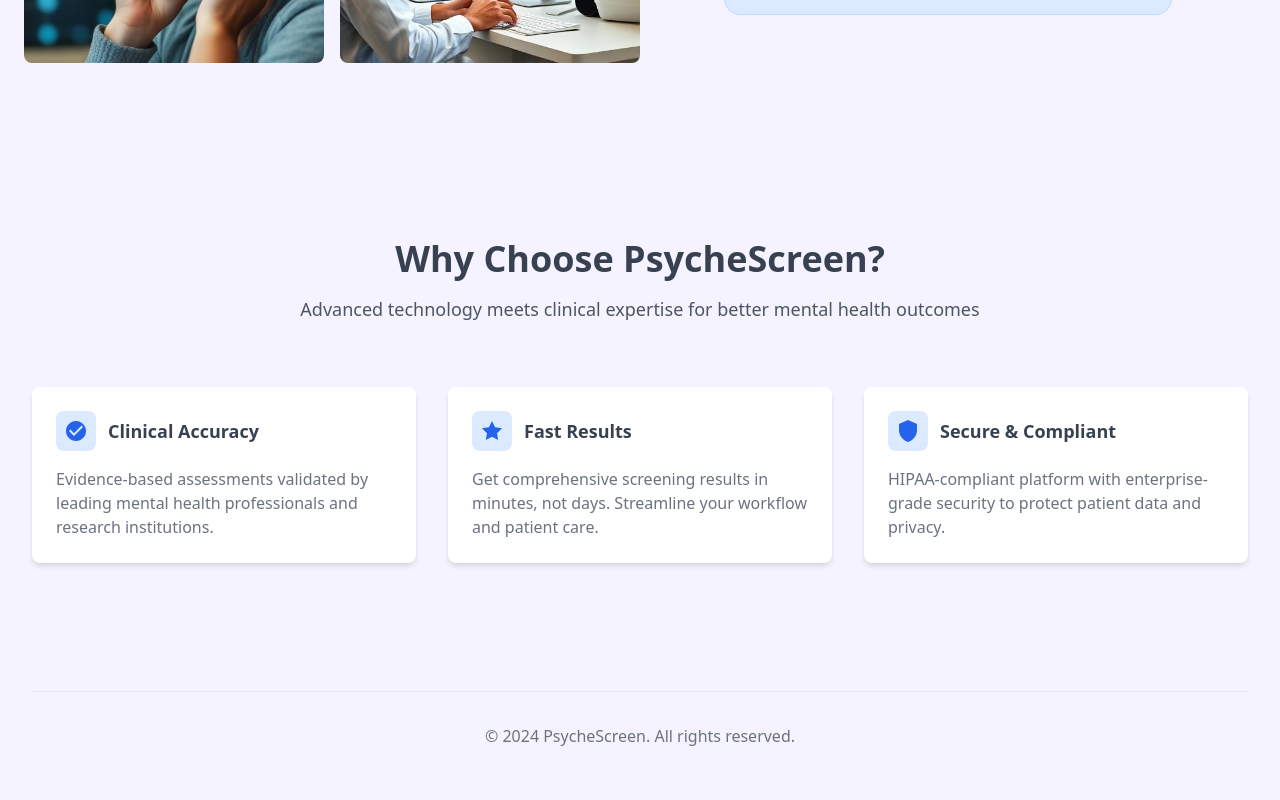
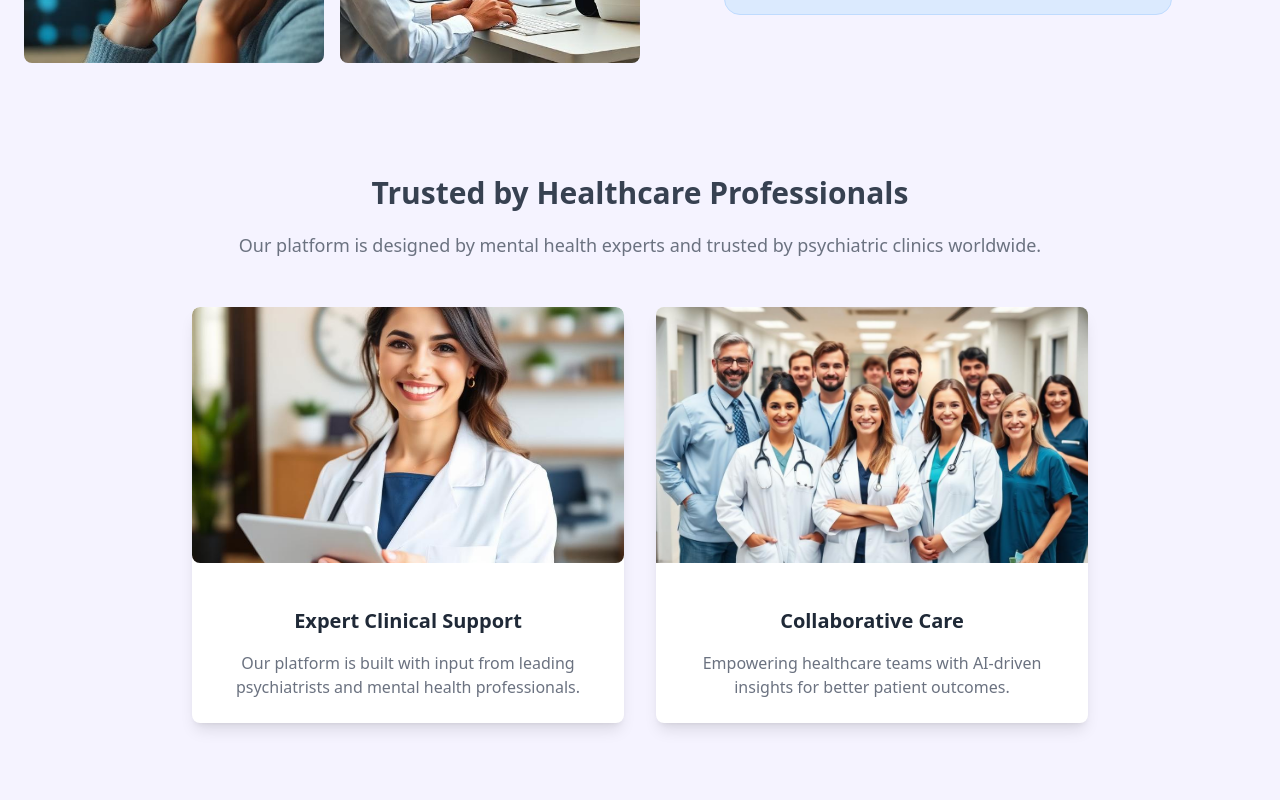
Before and after one commit to Mahsa-Tb88/PsycheScreen-, a React (Vite) app: page / in a window 1280 px wide. Shown: the part 3200-4000 px from the top of the page. Built offline with nearby package versions, Linux system fonts and the light colour scheme.

Commit message:
add section

```diff
--- /dev/null
+++ b/src/components/Home/HealthCare.tsx
@@ -0,0 +1,49 @@
+export default function HealthCare() {
+  return (
+    <section className=" py-12 px-6">
+      <div className="max-w-4xl mx-auto text-center">
+        <h2 className="text-3xl font-semibold text-gray-700 mb-5">
+          Trusted by Healthcare Professionals
+        </h2>
+        <p className="text-lg text-gray-500 mb-12">
+          Our platform is designed by mental health experts and trusted by
+          psychiatric clinics worldwide.
+        </p>
+        <div className="grid grid-cols-1 md:grid-cols-2 gap-8">
+          <div className="bg-white  rounded-lg shadow-lg flex flex-col items-center overflow-hidden">
+            <img
+              src="/images/doctor-1.jpg"
+              alt="Expert Clinical Support "
+              className=" w-full h-64 object-cover rounded-lg mb-5"
+            />
+            <div className="p-6">
+              <h3 className="text-xl font-semibold text-gray-800">
+                Expert Clinical Support
+              </h3>
+              <p className="text-center text-gray-500 mt-4">
+                Our platform is built with input from leading psychiatrists and
+                mental health professionals.
+              </p>
+            </div>
+          </div>
+          <div className="bg-white  rounded-lg shadow-lg flex flex-col items-center overflow-hidden">
+            <img
+              src="/images/healthcareTeam.jpg"
+              alt="Health care team"
+              className="w-full h-64 object-cover  mb-5"
+            />
+            <div className="p-6">
+              <h3 className="text-xl font-semibold text-gray-800">
+                Collaborative Care
+              </h3>
+              <p className="text-center text-gray-500 mt-4">
+                Empowering healthcare teams with AI-driven insights for better
+                patient outcomes.
+              </p>
+            </div>
+          </div>
+        </div>
+      </div>
+    </section>
+  );
+}
--- a/src/components/Home/Home.tsx
+++ b/src/components/Home/Home.tsx
@@ -6,6 +6,7 @@
 import HowPsycheScreenWork from './HowPsycheScreenWork';
 import HowAiCallsWork from './HowAiCallsWork';
 import AI from './AI';
+import HealthCare from './HealthCare';
 
 export default function Home() {
   const [isModalOpen, setIsModalOpen] = useState(false);
@@ -18,8 +19,9 @@
 
       <HowAiCallsWork />
       <AI />
+
+      <HealthCare />
       <WhyChoosePsych />
-
       {/* Patient Screening Modal */}
       {isModalOpen && <PatinentScreenModal setIsModalOpen={setIsModalOpen} />}
     </div>
```
Also changed, not shown: public/images/doctor-1.jpg (added), public/images/healthcareTeam.jpg (added).
